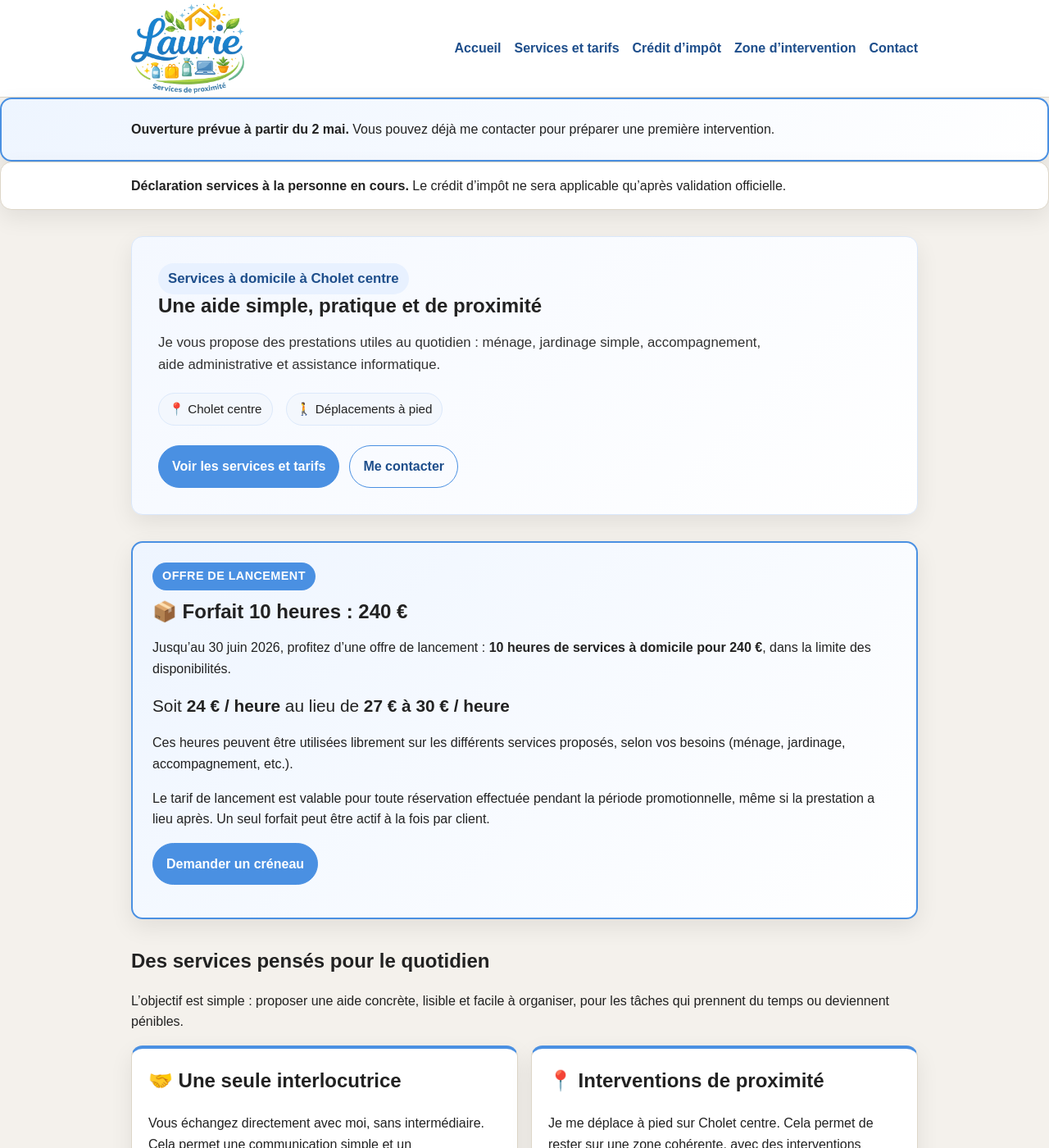
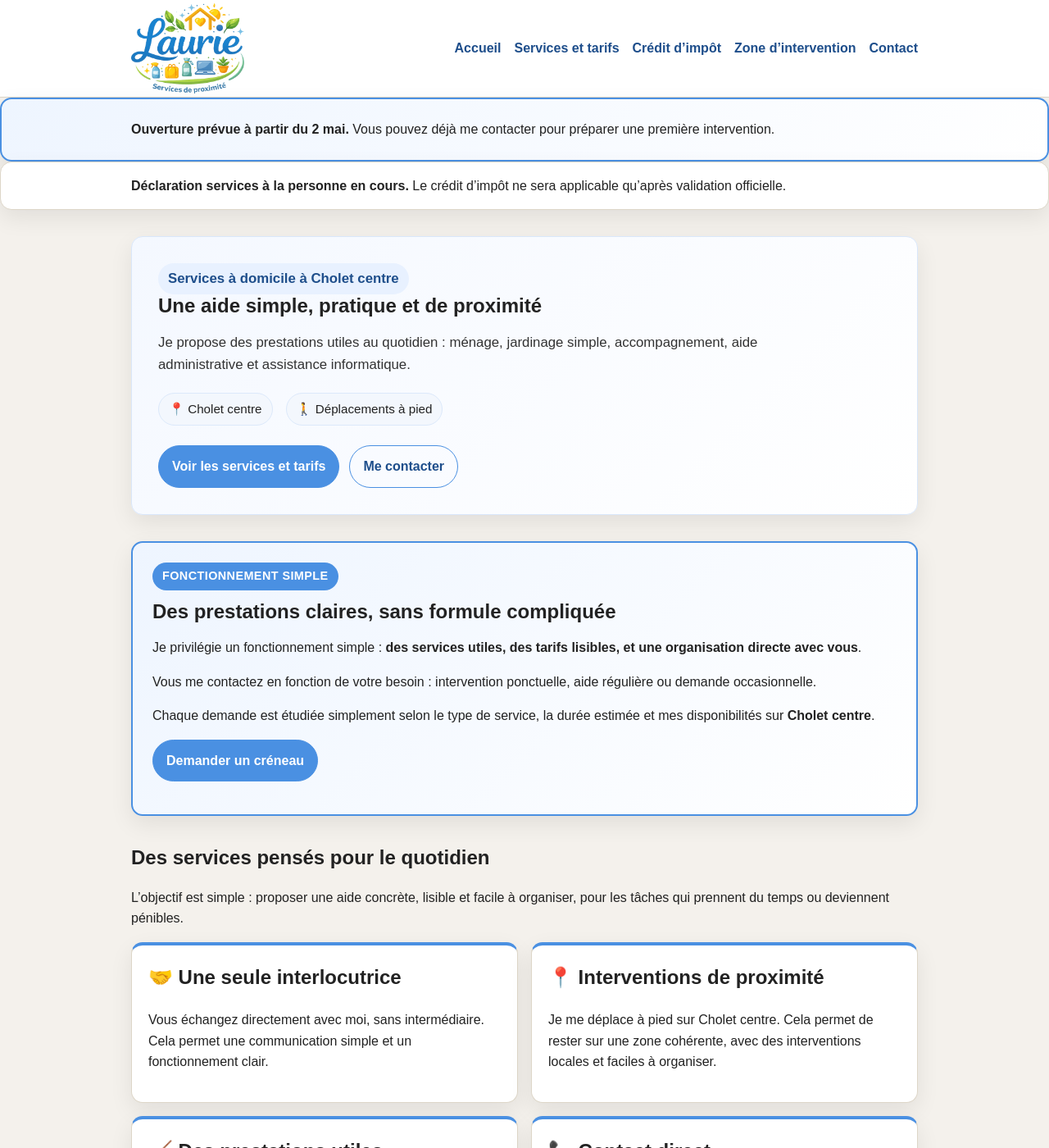
Before and after one commit to Laurie-services/laurie-services.github.io, a Jekyll site: the page built from index.html, in a window 1280 px wide and 1400 px high. Shown: the whole window at 82% size. Built offline with Jekyll 4.4.1, drawn with Linux system fonts in a browser that asks for light colours.

Commit message:
suppression offre de lancement, correction tarif et horaires

```diff
--- a/index.html
+++ b/index.html
@@ -29,37 +29,27 @@ description: "Services à domicile à Cholet : aide du quotidien, petit jardinag
 </section>
 
 <section class="offer-highlight">
-  <p class="offer-badge">Offre de lancement</p>
+  <p class="offer-badge">Fonctionnement simple</p>
 
-  <h2>📦 Forfait 10 heures : 240 €</h2>
+  <h2>Des prestations claires, sans formule compliquée</h2>
 
   <p>
-    Jusqu’au 30 juin 2026, profitez d’une offre de lancement :
-    <strong>10 heures de services à domicile pour 240 €</strong>,
-    dans la limite des disponibilités.
-  </p>
-
-  <p class="offer-price">
-    Soit <strong>24 € / heure</strong> au lieu de <strong>27 € à 30 € / heure</strong>
-  </p>
-
-  {% if site.sap_validated %}
-  <p class="offer-price-secondary">
-    Environ <strong>12 € / heure après crédit d’impôt</strong>, selon votre situation.
-  </p>
-  {% endif %}
-
-  <p>
-    Ces heures peuvent être utilisées librement sur les différents services proposés,
-    selon vos besoins (ménage, jardinage, accompagnement, etc.).
+    Je privilégie un fonctionnement simple :
+    <strong>des services utiles, des tarifs lisibles, et une organisation directe avec vous</strong>.
   </p>
 
   <p>
-    Le tarif de lancement est valable pour toute réservation effectuée pendant la période promotionnelle, même si la prestation a lieu après. Un seul forfait peut être actif à la fois par client.
+    Vous me contactez en fonction de votre besoin :
+    intervention ponctuelle, aide régulière ou demande occasionnelle.
   </p>
 
   <p>
-    <a class="button" href="mailto:laurie.services.cholet@gmail.com?subject=Demande%20de%20prestation&body=Bonjour,%0A%0AJe souhaite utiliser le forfait de 10 heures.%0A%0AType%20de%20besoin%20:%0A- %0A%0AAdresse%20(Cholet%20centre)%20:%0A- %0A%0ADisponibilités%20:%0A- %0A%0AInformations%20complémentaires%20:%0A- %0A">
+    Chaque demande est étudiée simplement selon le type de service,
+    la durée estimée et mes disponibilités sur <strong>Cholet centre</strong>.
+  </p>
+
+  <p>
+    <a class="button" href="mailto:laurie.services.cholet@gmail.com?subject=Demande%20de%20prestation&body=Bonjour,%0A%0AJe souhaite obtenir des informations pour une prestation à domicile.%0A%0AType%20de%20besoin%20:%0A-%20%0A%0AAdresse%20(Cholet%20centre)%20:%0A-%20%0A%0ADisponibilités%20:%0A-%20%0A%0AInformations%20complémentaires%20:%0A-%20%0A">
       Demander un créneau
     </a>
   </p>
```
Also changed, not shown: other parts of index.html (+1 -1 lines), contact.html (+10 -1 lines), services.html (+4 -3 lines), 3 other files.
